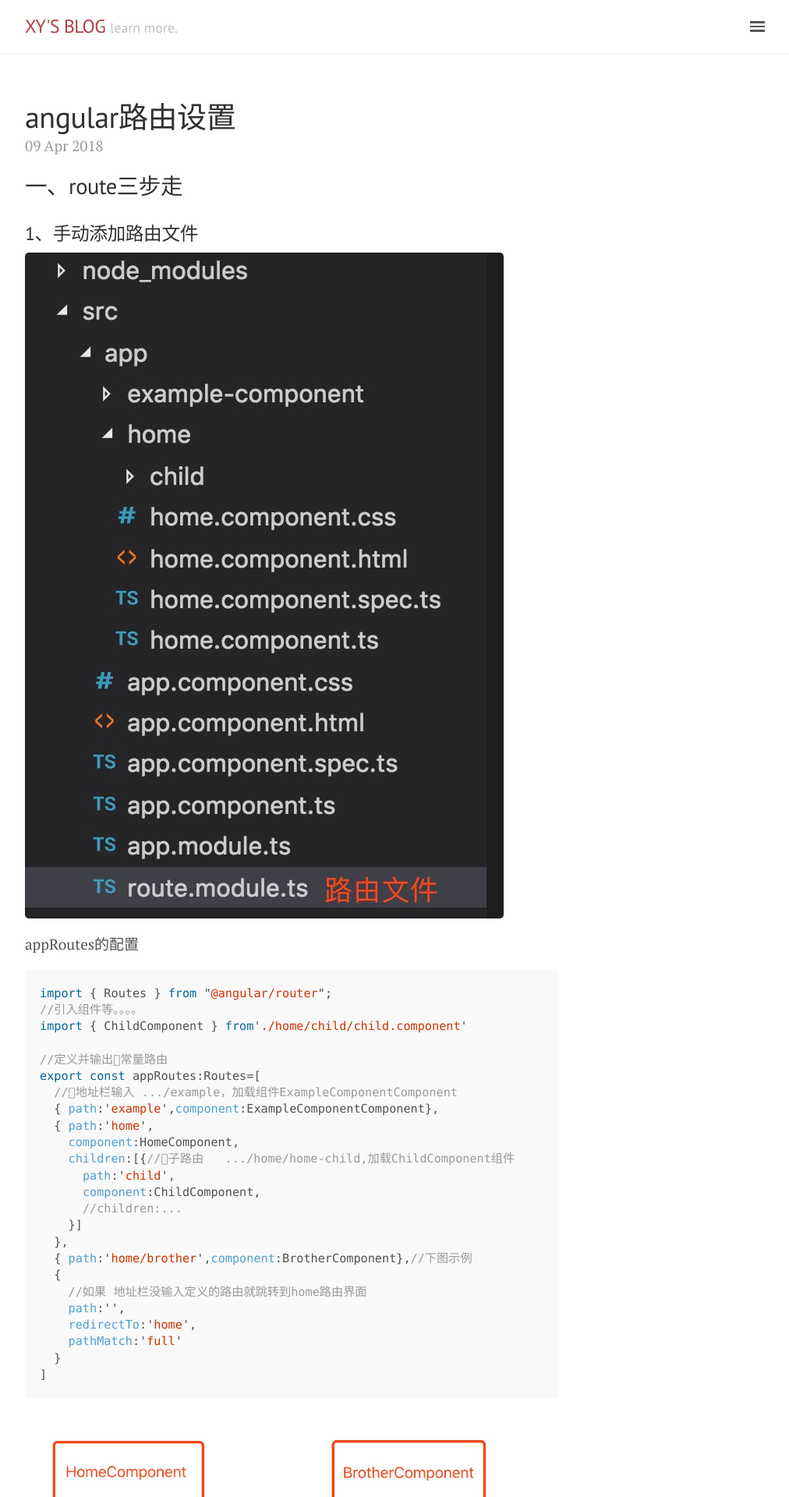
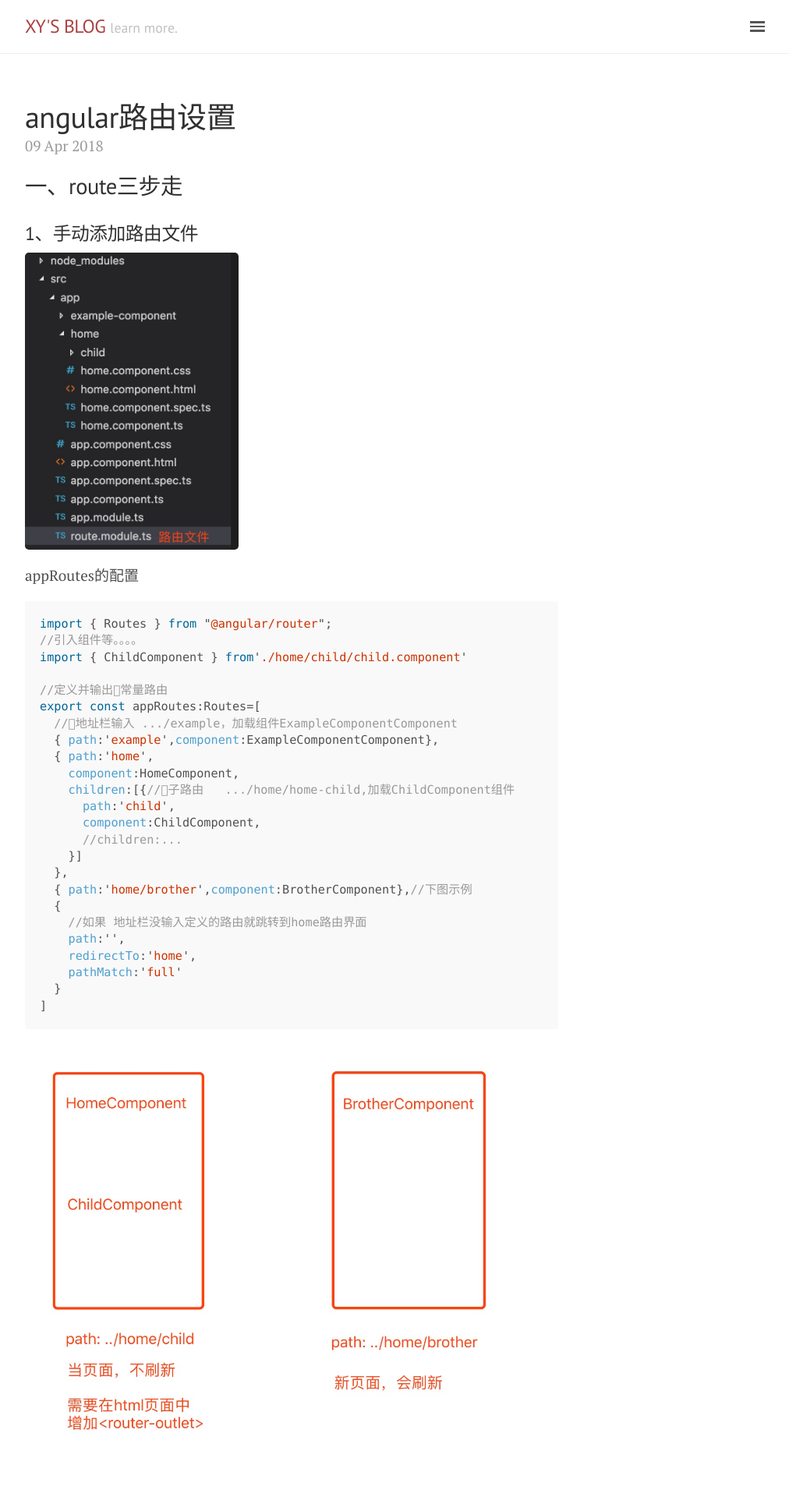
Before and after one commit to monkeyxy/monkeyxy.github.io, a Jekyll site: the page built from _posts/angular/2018-04-09-angular路由设置.markdown, in a window 1280 px wide. Shown: the top 1920 px of the page at 78% size, without its empty margins (266-1278 px from the left). Built offline with Jekyll 4.4.1, drawn with Linux system fonts in a browser that asks for light colours.

Commit message:
图片调整

```diff
--- a/_posts/angular/2018-04-09-angular路由设置.markdown
+++ b/_posts/angular/2018-04-09-angular路由设置.markdown
@@ -12,7 +12,7 @@ author: xy
 
 ### 1、手动添加路由文件
 
-![添加路由文件](/images/angular/1.png)
+<img style="width: 40%" src="/images/angular/1.png">
 
 appRoutes的配置
 
```
